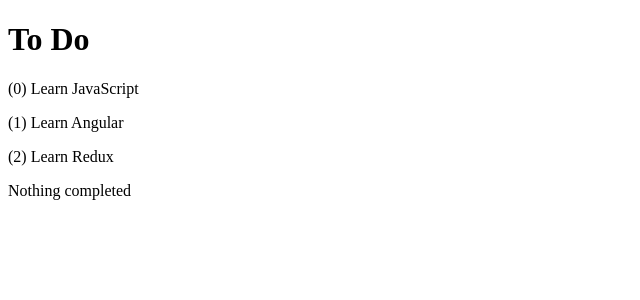
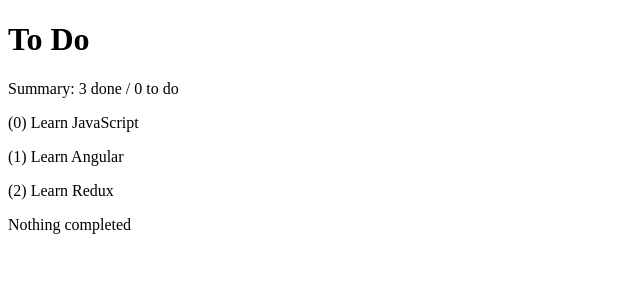
Before and after one commit to sonukapoor/angular-todo-example, an Angular app: page / in a window 1280 px wide. Shown: the top 300 px of the page, without its empty margins (0-640 px from the left). Built offline with nearby package versions, Linux system fonts and the light colour scheme.

Commit message:
Invoking method for display

```diff
--- a/src/app/app.component.html
+++ b/src/app/app.component.html
@@ -1,3 +1,4 @@
 <h1>{{title}}</h1>
+<p>Summary: {{summary()}}</p>
 <p *ngFor="let item of thingsToDo; let i = index" id="{{i}}">({{i}}) {{item}}</p>
 <p *ngIf="thingsCompleted.length == 0">Nothing completed</p>
--- a/src/app/app.component.ts
+++ b/src/app/app.component.ts
@@ -13,4 +13,8 @@ export class AppComponent {
     'Learn Redux'
   ];
   thingsCompleted = [];
+
+  summary(): string {
+    return `${this.thingsToDo.length} done / ${this.thingsCompleted.length} to do`;
+  }
 }
```
